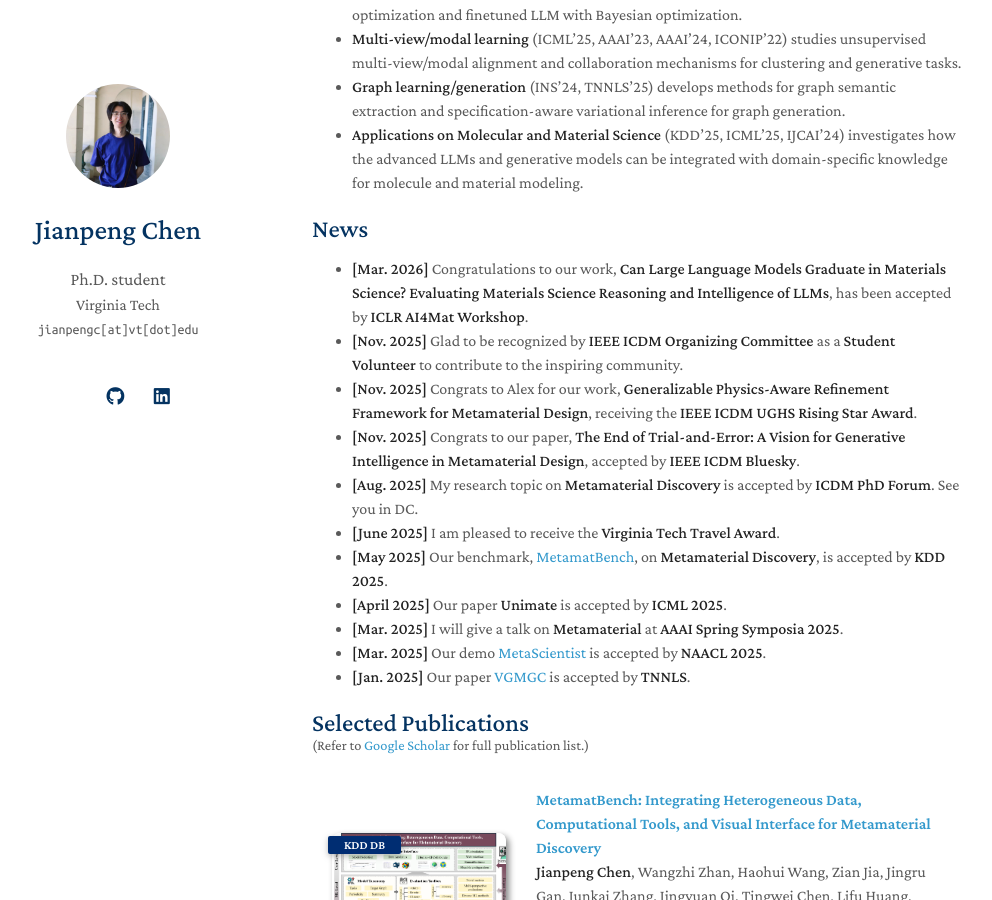
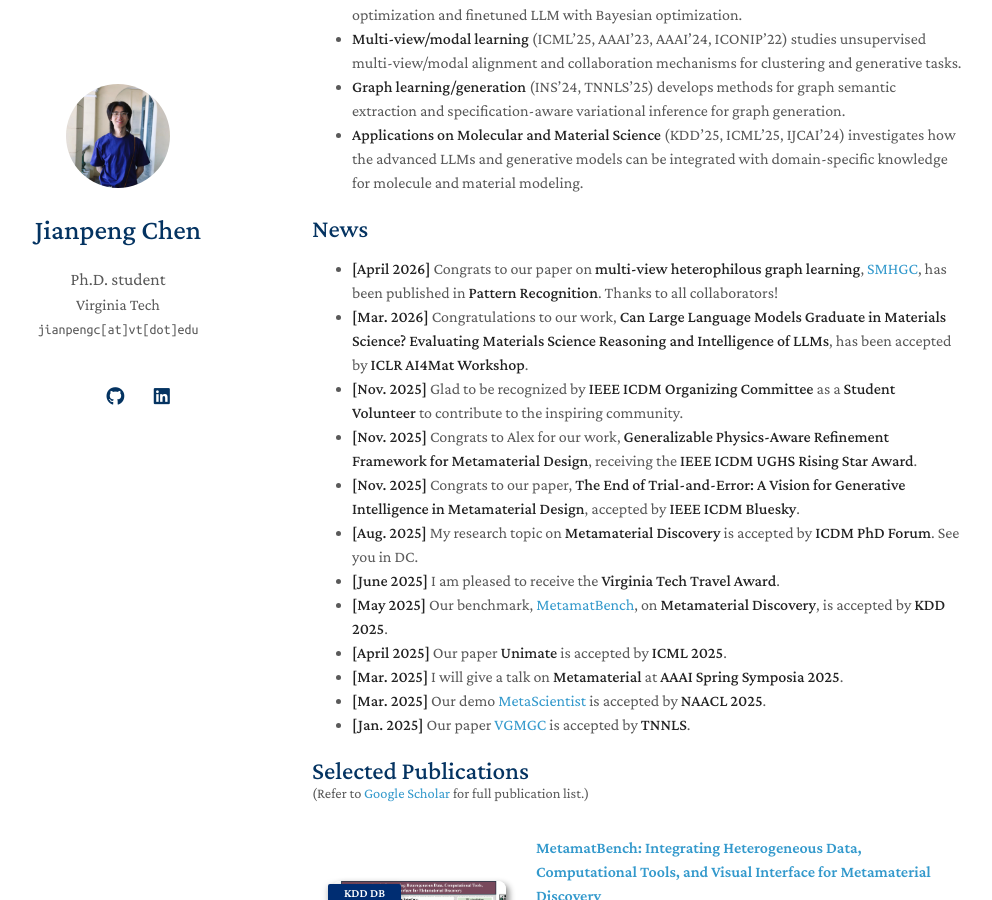
Before and after one commit to cjpcool/cjpcool.github.io, a Jekyll site: the page built from index.md, in a window 1280 px wide and 900 px high, scrolled down 434 px. Shown: the whole window, without its empty margins (158-1150 px from the left). Built offline with Jekyll 4.4.1, drawn with Linux system fonts in a browser that asks for light colours; a style sheet for code colours, icons or effects is not loaded; our own code applies the rules of GitHub Pages for plain Markdown files.

Commit message:
Add news update on multi-view graph learning paper
Added a news update about a published paper on multi-view heterophilous graph learning in Pattern Recognition.

```diff
--- a/index.md
+++ b/index.md
@@ -15,6 +15,7 @@
 * **Applications on Molecular and Material Science** (KDD'25, ICML'25, IJCAI'24) investigates how the advanced LLMs and generative models can be integrated with domain-specific knowledge for molecule and material modeling.
 
 ## News
+- **[April 2026]** Congrats to our paper on **multi-view heterophilous graph learning**, [SMHGC](https://www.sciencedirect.com/science/article/abs/pii/S0031320326006333), has been published in **Pattern Recognition**. Thanks to all collaborators!
 - **[Mar. 2026]** Congratulations to our work, **Can Large Language Models Graduate in Materials Science? Evaluating Materials Science Reasoning and Intelligence of LLMs**, has been accepted by **ICLR AI4Mat Workshop**.
 - **[Nov. 2025]** Glad to be recognized by **IEEE ICDM Organizing Committee** as a **Student Volunteer** to contribute to the inspiring community.
 - **[Nov. 2025]** Congrats to Alex for our work, **Generalizable Physics-Aware Refinement Framework for Metamaterial Design**, receiving the **IEEE ICDM UGHS Rising Star Award**.
```
